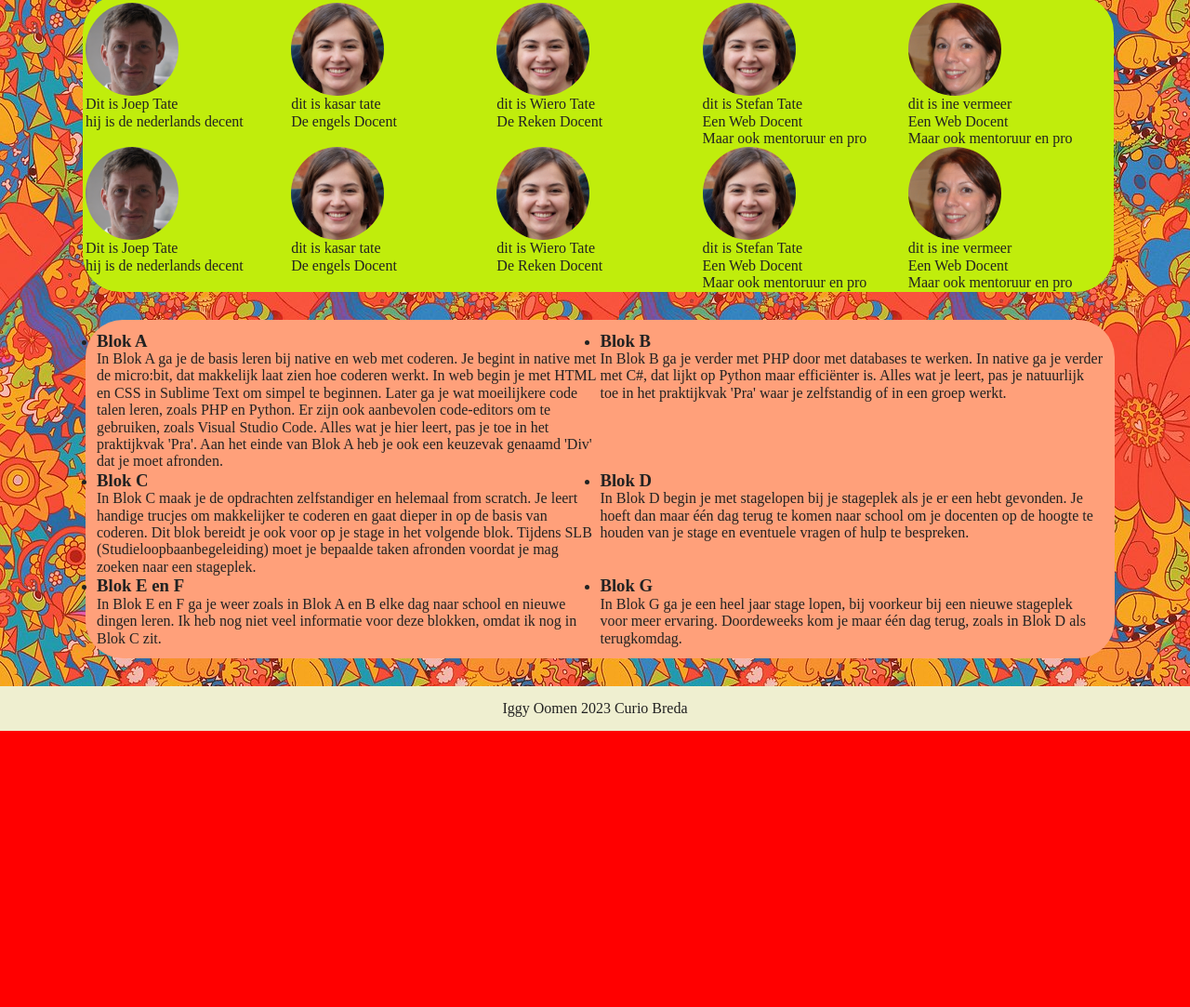
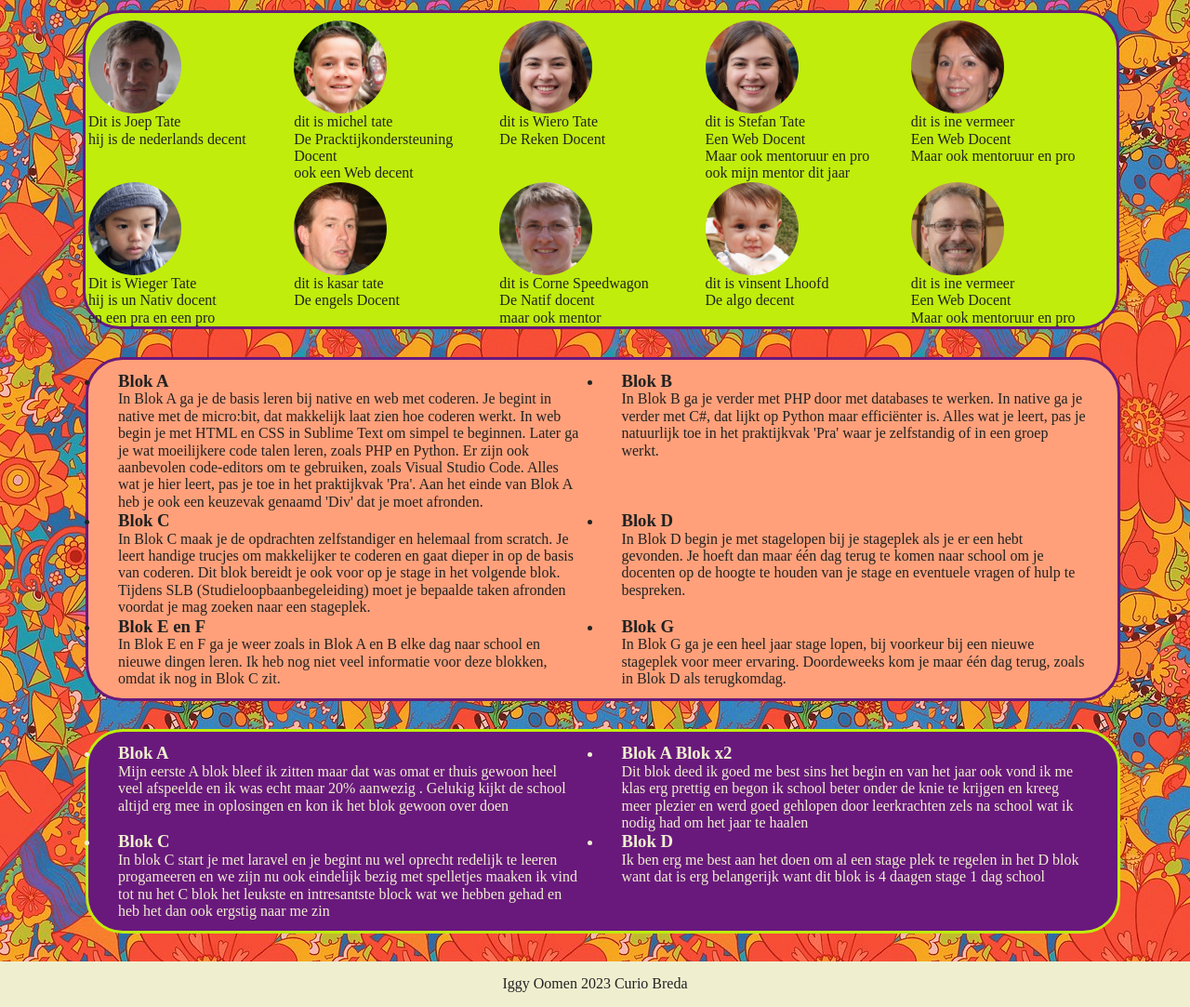
Before and after one commit to iggyoomen/opendag_Cblok, a plain HTML site: page index.html in a window 1280 px wide. Shown: the part 1168-2251 px from the top of the page at 93% size. Before the commit the page ends 1954 px from the top, so only its background shows below. Drawn offline with Linux system fonts and the light colour scheme.

Commit message:
eind sprint
de site afgemaakt

```diff
--- a/index.html
+++ b/index.html
@@ -90,9 +90,10 @@
                     </div>
 
                     <div class="engels">
-                        <img class="rond"src="img/engels.jpg" alt="" width="100px">
-                        <p>dit is kasar tate</p>
-                         <P>De  engels Docent</p>
+                        <img class="rond"src="img/yay.jpg" alt="" width="100px">
+                        <p>dit is michel tate</p>
+                         <P>De  Pracktijkondersteuning Docent</p>
+                        <P>ook een Web decent</P>
                     </div>
 
                     <div class="rekenen">
@@ -106,6 +107,7 @@
                         <p>dit is Stefan Tate</p>
                          <P>Een  Web Docent</p>
                         <P>Maar ook mentoruur en pro</P>
+                        <P>ook mijn mentor dit jaar </P>
                     </div>
 
                     <div class="web2">
@@ -116,32 +118,34 @@
                     </div>
 
                     <div class="nederlands">
-                        <img class="rond"src="img/nederlandsM.jpg" alt="" width="100px">
-                        <p>Dit is Joep Tate </p>
-                        <p>hij is de nederlands decent</p>
+                        <img class="rond"src="img/zipzap.jpg" alt="" width="100px">
+                        <p>Dit is Wieger Tate </p>
+                        <p>hij is un Nativ docent</p>
+                        <p>en een pra en een pro</p>
                     </div>
 
                     <div class="engels">
-                        <img class="rond"src="img/engels.jpg" alt="" width="100px">
+                        <img class="rond"src="img/boef.jpg" alt="" width="100px">
                         <p>dit is kasar tate</p>
                          <P>De  engels Docent</p>
                     </div>
 
                     <div class="rekenen">
-                        <img class="rond"src="img/engels.jpg" alt="" width="100px">
-                        <p>dit is Wiero Tate</p>
-                         <P>De  Reken Docent</p>
+                        <img class="rond"src="img/link.jpg" alt="" width="100px">
+                        <p>dit is Corne Speedwagon</p>
+                         <P>De Natif docent</p>
+                        <p>maar ook mentor </p>
                     </div>
 
                     <div class="web">
-                        <img class="rond"src="img/engels.jpg" alt="" width="100px">
-                        <p>dit is Stefan Tate</p>
-                         <P>Een  Web Docent</p>
-                        <P>Maar ook mentoruur en pro</P>
+                        <img class="rond"src="img/lp.jpg" alt="" width="100px">
+                        <p>dit is vinsent Lhoofd</p>
+                         <P>De algo decent</p>
+
                     </div>
 
                     <div class="web2">
-                        <img class="rond"src="img/bruh.jpg" alt="" width="100px">
+                        <img class="rond"src="img/pl.jpg" alt="" width="100px">
                         <p>dit is ine vermeer</p>
                          <P>Een  Web Docent</p>
                         <P>Maar ook mentoruur en pro</P>
@@ -181,6 +185,31 @@
                     </li>
                 </ul>
 
+
+
+                <ul class="block-list2">
+                    <li class="list-item">
+                        <h3>Blok A</h3>
+                        <p>Mijn eerste A blok bleef ik zitten maar dat was omat er thuis gewoon heel veel afspeelde en ik was echt maar 20% aanwezig . Gelukig kijkt de school altijd erg mee in oplosingen en kon ik het blok gewoon over doen</p>
+                    </li>
+
+                    <li class="list-item">
+                        <h3>Blok A Blok  x2</h3>
+                        <p>Dit blok deed ik goed me best sins het begin en van het jaar ook vond ik me klas erg prettig en begon ik school beter onder de knie te krijgen en kreeg meer plezier en werd goed gehlopen door leerkrachten zels na school wat ik nodig had om het jaar te haalen</p>
+                    </li>
+
+                    <li class="list-item">
+                        <h3>Blok C</h3>
+                        <p>In blok C start je met laravel en je begint nu wel oprecht redelijk te leeren progameeren en we zijn nu ook eindelijk bezig met spelletjes maaken ik vind tot nu het C blok het leukste en intresantste block wat we hebben gehad en heb het dan ook ergstig naar me zin </p>
+                    </li>
+
+                    <li class="list-item">
+                        <h3>Blok D</h3>
+                        <p>Ik ben erg me best aan het doen om al een stage plek te regelen in het D blok want dat is erg belangerijk want dit blok is 4 daagen stage 1 dag school</p>
+                    </li>
+
+                </ul>
+
             </div>
         </div>
     <footer> Iggy Oomen 2023 Curio Breda</footer>
--- a/main.css
+++ b/main.css
@@ -108,6 +108,8 @@ header {
 
     display: grid;
     grid-template-columns: 1fr 1fr 1fr;
+    border: 3px solid #C0ED0C;
+    border-radius: 40px;
 }
 .wow{
     text-decoration: none;
@@ -118,6 +120,7 @@ header {
 .wrapper {
     margin: 0 auto;
     width: 90%;
+
 }
 
 main{
@@ -146,9 +149,12 @@ main{
     margin-top: 15px;
     display: flex;
     justify-content: left;
-    background-color: #FA339C;
+    background-color: #EFEFD0;
     margin-left: 2px;
     border-radius: 40px;
+    border: 5px solid #C0ED0C;
+    color: #014C35;
+
 }
 
 
@@ -175,6 +181,20 @@ main{
     grid-template-columns: 1fr 1fr;
     margin-bottom: 30px;
     margin-left: 28px;
+    padding-bottom: 20px;
+    border: 3px solid #69197C;
+}
+
+.block-list2{
+    background-color:#69197C;
+    color: #EFEFD0;
+    display: grid;
+    grid-template-columns: 1fr 1fr;
+    margin-bottom: 30px;
+    margin-left: 28px;
+    padding-bottom: 20px;
+    border: 3px solid #C0ED0C;
+
 }
 .leerachter{
     background-color: #C0ED0C;
@@ -187,6 +207,7 @@ main{
     width: 96%;
     padding-top: 8px;
     padding-left: 3px;
+    border: 3px solid #69197C
 
 }
 
@@ -216,13 +237,18 @@ main{
     box-shadow: 0 0 2px 1px rgba(0, 140, 186, 0.5);
 }
 
-}
+
 
 .list-item{
     width: 500px;
     padding-left: 20px;
 }
 .block-list{
+    width: 94%;
+    border-radius: 40px;
+    padding: 12px;
+}
+.block-list2{
     width: 94%;
     border-radius: 40px;
     padding: 12px;
```
Also changed, not shown: img/boef.jpg (added), img/download.jpg (added), img/link.jpg (added), img/lp.jpg (added), img/mik.jpg (added), img/pl.jpg (added), img/theman.jpg (added), img/yay.jpg (added), img/zipzap.jpg (added).
